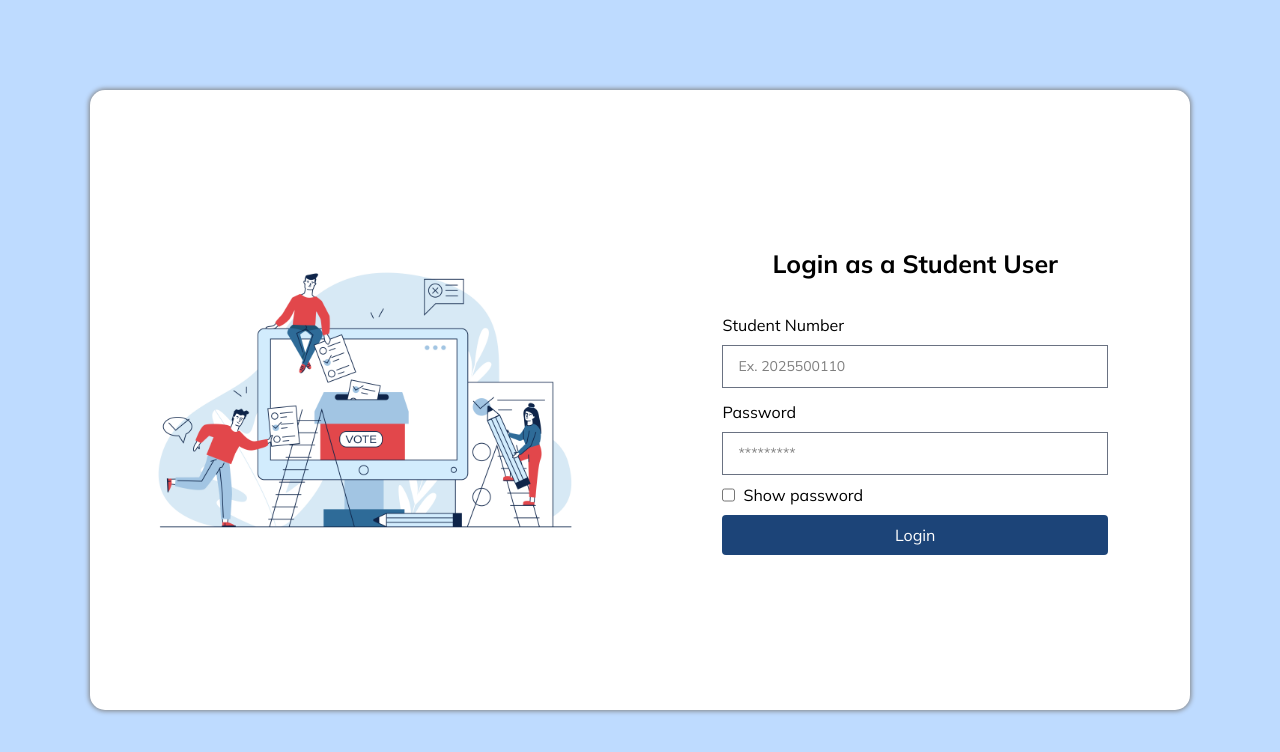
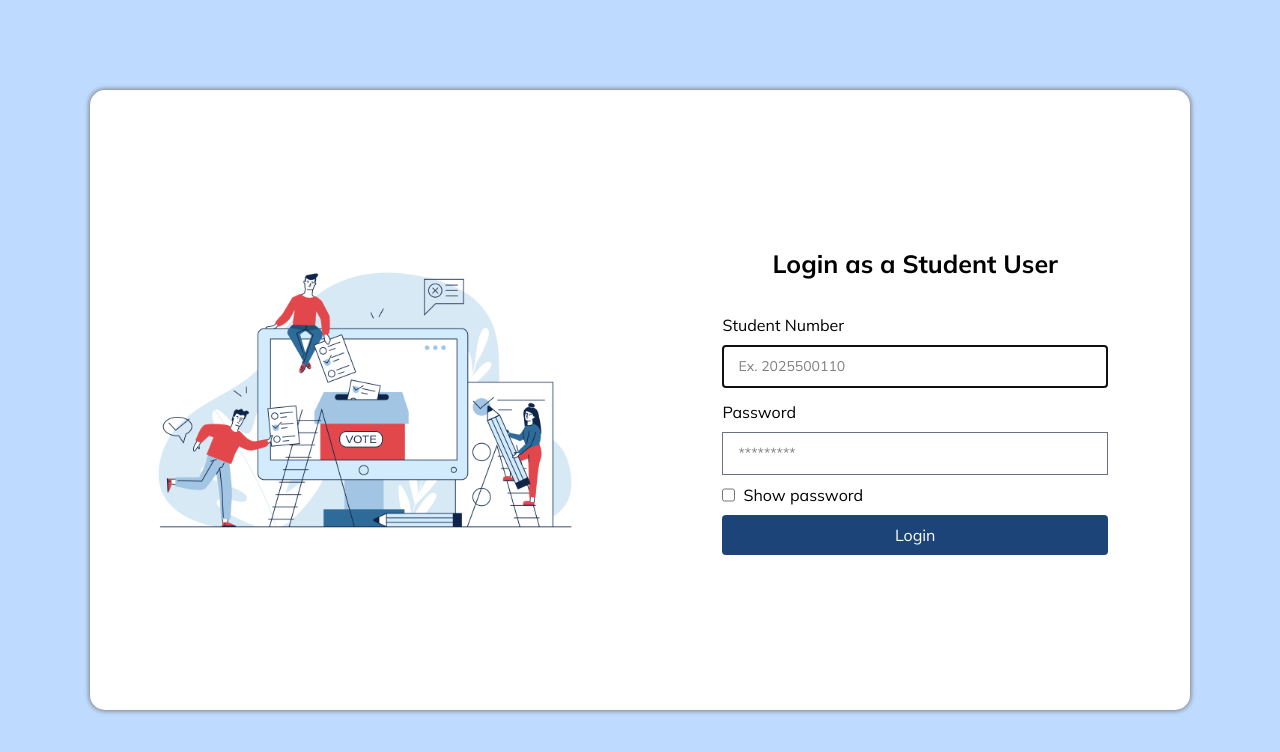
Before and after one commit to AtheoJester23/votecil, a React (Vite) app: page /studentLogin in a window 1280 px wide. Shown: the top 752 px of the page. Built offline with nearby package versions, Linux system fonts and the light colour scheme.

Commit message:
feat: add useRef in student login page

```diff
--- a/src/App.css
+++ b/src/App.css
@@ -1,5 +1,4 @@
 @import 'tailwindcss';
-@import url('https://fonts.googleapis.com/css2?family=Mulish:wght@400;700&display=swap');
 
 body{
   font-family: 'Mulish', sans-serif;
--- a/src/components/Login/Student.tsx
+++ b/src/components/Login/Student.tsx
@@ -1,6 +1,13 @@
+import { useEffect, useRef } from 'react';
 import stuLogPic from '../../assets/6974903_4428.jpg'
 
 const Student = () => {
+    const usrNm = useRef<HTMLInputElement>(null)
+
+    useEffect(()=>{
+        usrNm.current?.focus();
+    }, [])
+
     function showPass(){
         let visibility = document.getElementById("stuPass") as HTMLInputElement
         visibility.type = visibility.type === "password" ? "text" : "password";
@@ -20,7 +27,7 @@ const Student = () => {
                         <div className='flex flex-col w-full gap-3'>
                             <div className='flex flex-col gap-2'>
                                 <label htmlFor="stuNum">Student Number</label>
-                                <input type="text" name='stuNum' id='stuNum' className='textInput' placeholder='Ex. 2025500110'/>
+                                <input type="text" name='stuNum' id='stuNum' className='textInput' placeholder='Ex. 2025500110' ref={usrNm}/>
                             </div>
 
                             <div className='flex flex-col gap-2'>
```
